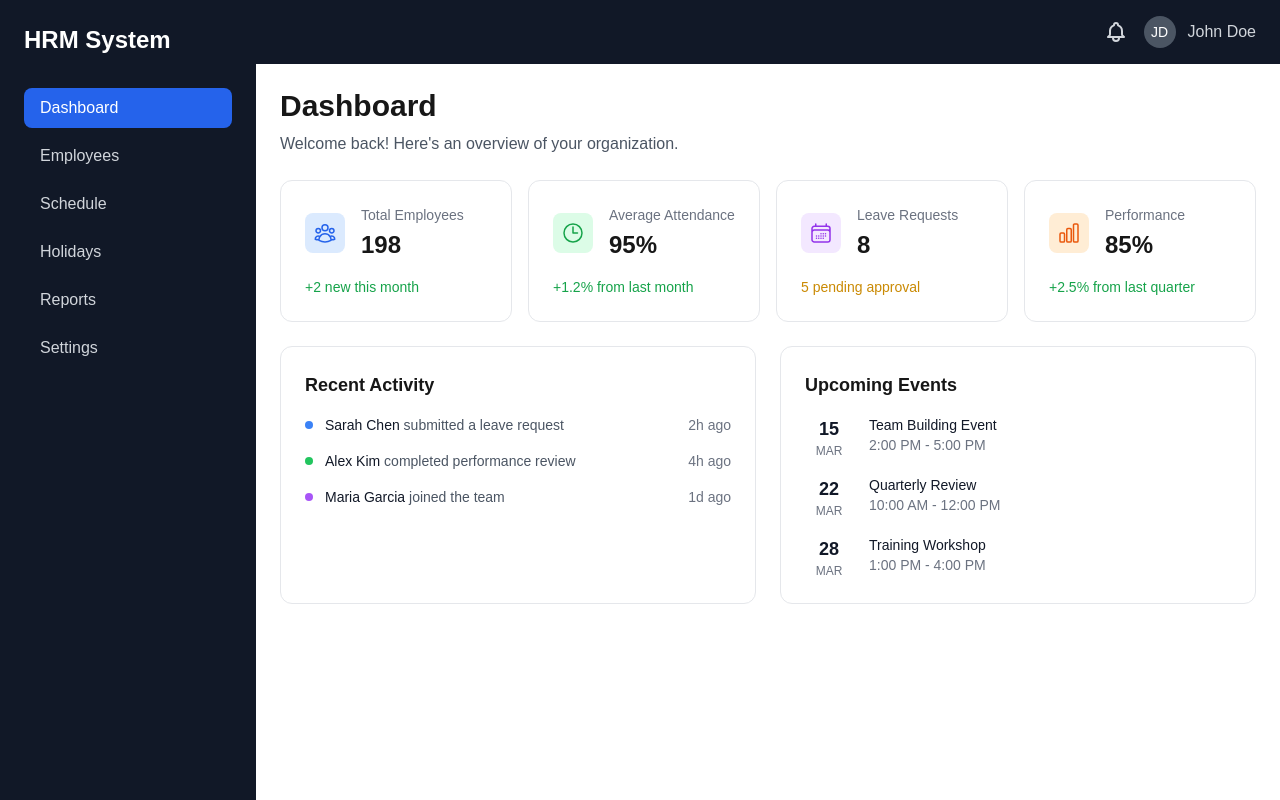
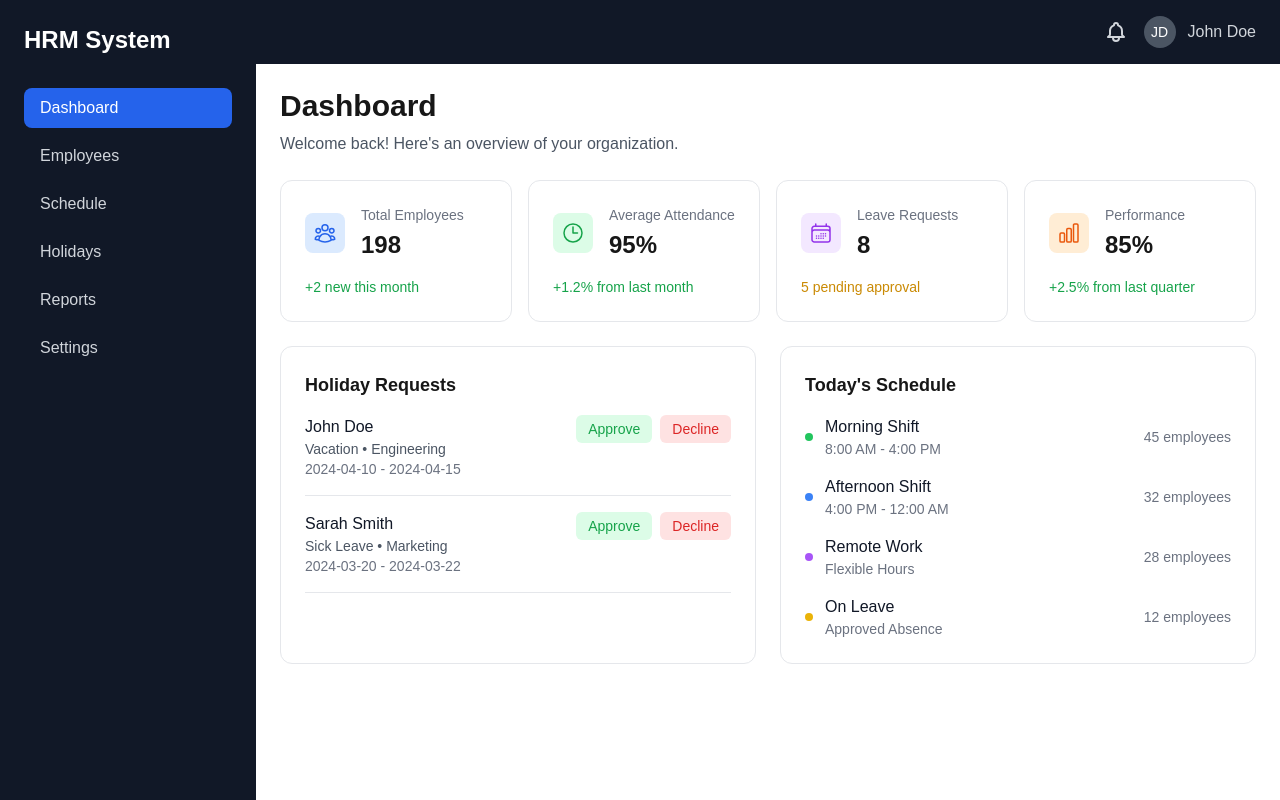
Before and after one commit to szbence7/hrm, a Next.js app: page /dashboard in a window 1280 px wide. Built offline with nearby package versions, Linux system fonts and the light colour scheme.

Commit message:
Dark mode done

```diff
--- a/src/app/dashboard/page.tsx
+++ b/src/app/dashboard/page.tsx
@@ -110,66 +110,76 @@ export default function DashboardPage() {
       <div className="grid grid-cols-1 lg:grid-cols-2 gap-6">
         <div className="bg-white dark:bg-gray-800 rounded-xl border border-gray-200 dark:border-gray-700">
           <div className="p-6">
-            <h2 className="text-lg font-semibold mb-4 dark:text-white">Recent Activity</h2>
+            <h2 className="text-lg font-semibold mb-4 dark:text-white">Holiday Requests</h2>
             <div className="space-y-4">
-              <div className="flex items-center">
-                <div className="w-2 h-2 bg-blue-500 rounded-full"></div>
-                <p className="ml-3 text-sm text-gray-600 dark:text-gray-400">
-                  <span className="font-medium text-gray-900 dark:text-white">Sarah Chen</span> submitted a leave request
+              {pendingLeaveRequests.map((request) => (
+                <div key={request.id} className="flex items-start justify-between border-b border-gray-200 dark:border-gray-700 pb-4">
+                  <div>
+                    <p className="font-medium text-gray-900 dark:text-white">{request.employeeName}</p>
+                    <p className="text-sm text-gray-600 dark:text-gray-400">
+                      {request.type} • {request.department}
                     </p>
-                <span className="ml-auto text-sm text-gray-500 dark:text-gray-400">2h ago</span>
+                    <p className="text-sm text-gray-500 dark:text-gray-400">
+                      {request.startDate} - {request.endDate}
+                    </p>
                   </div>
-              <div className="flex items-center">
-                <div className="w-2 h-2 bg-green-500 rounded-full"></div>
-                <p className="ml-3 text-sm text-gray-600 dark:text-gray-400">
-                  <span className="font-medium text-gray-900 dark:text-white">Alex Kim</span> completed performance review
-                </p>
-                <span className="ml-auto text-sm text-gray-500 dark:text-gray-400">4h ago</span>
+                  <div className="flex space-x-2">
+                    <button className="px-3 py-1 text-sm bg-green-100 text-green-600 rounded-md hover:bg-green-200 dark:bg-green-900 dark:text-green-400">
+                      Approve
+                    </button>
+                    <button className="px-3 py-1 text-sm bg-red-100 text-red-600 rounded-md hover:bg-red-200 dark:bg-red-900 dark:text-red-400">
+                      Decline
+                    </button>
                   </div>
-              <div className="flex items-center">
-                <div className="w-2 h-2 bg-purple-500 rounded-full"></div>
-                <p className="ml-3 text-sm text-gray-600 dark:text-gray-400">
-                  <span className="font-medium text-gray-900 dark:text-white">Maria Garcia</span> joined the team
-                </p>
-                <span className="ml-auto text-sm text-gray-500 dark:text-gray-400">1d ago</span>
                 </div>
+              ))}
             </div>
           </div>
         </div>
 
         <div className="bg-white dark:bg-gray-800 rounded-xl border border-gray-200 dark:border-gray-700">
           <div className="p-6">
-            <h2 className="text-lg font-semibold mb-4 dark:text-white">Upcoming Events</h2>
+            <h2 className="text-lg font-semibold mb-4 dark:text-white">Today's Schedule</h2>
             <div className="space-y-4">
-              <div className="flex items-start">
-                <div className="flex-shrink-0 w-12 text-center">
-                  <p className="text-lg font-semibold text-gray-900 dark:text-white">15</p>
-                  <p className="text-xs text-gray-500 dark:text-gray-400">MAR</p>
-                </div>
-                <div className="ml-4">
-                  <h3 className="text-sm font-medium text-gray-900 dark:text-white">Team Building Event</h3>
-                  <p className="text-sm text-gray-500 dark:text-gray-400">2:00 PM - 5:00 PM</p>
+              <div className="flex items-center justify-between">
+                <div className="flex items-center">
+                  <div className="w-2 h-2 bg-green-500 rounded-full"></div>
+                  <div className="ml-3">
+                    <p className="font-medium text-gray-900 dark:text-white">Morning Shift</p>
+                    <p className="text-sm text-gray-500 dark:text-gray-400">8:00 AM - 4:00 PM</p>
                   </div>
                 </div>
-              <div className="flex items-start">
-                <div className="flex-shrink-0 w-12 text-center">
-                  <p className="text-lg font-semibold text-gray-900 dark:text-white">22</p>
-                  <p className="text-xs text-gray-500 dark:text-gray-400">MAR</p>
+                <span className="text-sm text-gray-500 dark:text-gray-400">45 employees</span>
               </div>
-                <div className="ml-4">
-                  <h3 className="text-sm font-medium text-gray-900 dark:text-white">Quarterly Review</h3>
-                  <p className="text-sm text-gray-500 dark:text-gray-400">10:00 AM - 12:00 PM</p>
+              <div className="flex items-center justify-between">
+                <div className="flex items-center">
+                  <div className="w-2 h-2 bg-blue-500 rounded-full"></div>
+                  <div className="ml-3">
+                    <p className="font-medium text-gray-900 dark:text-white">Afternoon Shift</p>
+                    <p className="text-sm text-gray-500 dark:text-gray-400">4:00 PM - 12:00 AM</p>
                   </div>
                 </div>
-              <div className="flex items-start">
-                <div className="flex-shrink-0 w-12 text-center">
-                  <p className="text-lg font-semibold text-gray-900 dark:text-white">28</p>
-                  <p className="text-xs text-gray-500 dark:text-gray-400">MAR</p>
+                <span className="text-sm text-gray-500 dark:text-gray-400">32 employees</span>
               </div>
-                <div className="ml-4">
-                  <h3 className="text-sm font-medium text-gray-900 dark:text-white">Training Workshop</h3>
-                  <p className="text-sm text-gray-500 dark:text-gray-400">1:00 PM - 4:00 PM</p>
+              <div className="flex items-center justify-between">
+                <div className="flex items-center">
+                  <div className="w-2 h-2 bg-purple-500 rounded-full"></div>
+                  <div className="ml-3">
+                    <p className="font-medium text-gray-900 dark:text-white">Remote Work</p>
+                    <p className="text-sm text-gray-500 dark:text-gray-400">Flexible Hours</p>
                   </div>
+                </div>
+                <span className="text-sm text-gray-500 dark:text-gray-400">28 employees</span>
+              </div>
+              <div className="flex items-center justify-between">
+                <div className="flex items-center">
+                  <div className="w-2 h-2 bg-yellow-500 rounded-full"></div>
+                  <div className="ml-3">
+                    <p className="font-medium text-gray-900 dark:text-white">On Leave</p>
+                    <p className="text-sm text-gray-500 dark:text-gray-400">Approved Absence</p>
+                  </div>
+                </div>
+                <span className="text-sm text-gray-500 dark:text-gray-400">12 employees</span>
               </div>
             </div>
           </div>
```
Lines whose indentation alone changed are shown as unchanged.
